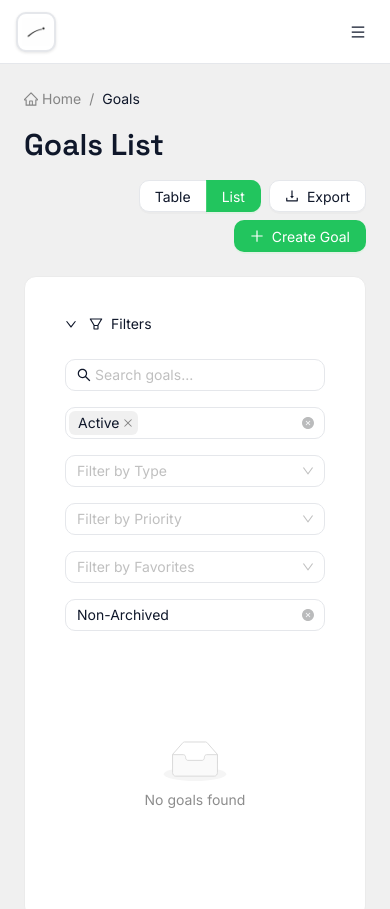
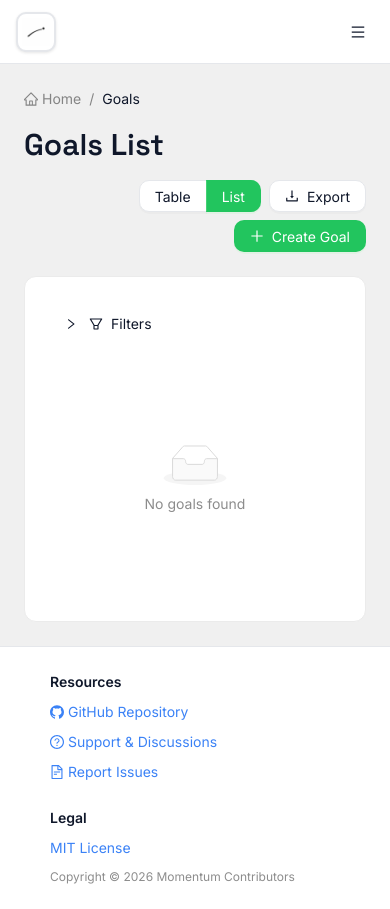
Before and after one commit to williamquintas/momentum, a React (Vite) app: page /goals in a window 390 px wide. Shown: the top 909 px of the page. Built offline with nearby package versions, Linux system fonts and the light colour scheme.

Commit message:
fix: control filters expanded state for responsive behavior on GoalsPage

```diff
--- a/src/pages/GoalsPage.tsx
+++ b/src/pages/GoalsPage.tsx
@@ -13,10 +13,10 @@
  * - Empty and loading states
  */
 
-import React, { useMemo, useState } from 'react';
+import React, { useEffect, useMemo, useState } from 'react';
 
 import { DownloadOutlined, FilterOutlined, PlusOutlined, SearchOutlined } from '@ant-design/icons';
-import { Button, Card, Col, Collapse, Input, Row, Select, Space, Typography, message } from 'antd';
+import { Button, Card, Col, Collapse, Grid, Input, Row, Select, Space, Typography, message } from 'antd';
 import { useTranslation } from 'react-i18next';
 import { useNavigate } from 'react-router-dom';
 
@@ -44,6 +44,7 @@ export const GoalsPage: React.FC = () => {
   const { t } = useTranslation();
   const navigate = useNavigate();
   const { viewMode, setViewMode } = useViewMode();
+  const isDesktop = Grid.useBreakpoint().lg;
 
   // Set page title and meta tags
   usePageTitle(t('goals.title'));
@@ -66,6 +67,14 @@ export const GoalsPage: React.FC = () => {
   const [searchQuery, setSearchQuery] = useState<string>('');
   const [favoriteFilter, setFavoriteFilter] = useState<boolean | undefined>(undefined);
   const [archivedFilter, setArchivedFilter] = useState<boolean | undefined>(false);
+
+  // Filters expanded state - controlled for responsive behavior
+  const [filtersExpanded, setFiltersExpanded] = useState<string[]>([]);
+
+  // Set filters expanded on desktop, collapsed on mobile
+  useEffect(() => {
+    setFiltersExpanded(isDesktop ? ['filters'] : []);
+  }, [isDesktop]);
 
   // Create goal modal state
   const [isCreateModalOpen, setIsCreateModalOpen] = useState(false);
@@ -206,7 +215,8 @@ export const GoalsPage: React.FC = () => {
           {/* Filters - Collapsible on mobile */}
           <Collapse
             ghost
-            defaultActiveKey={['filters']}
+            activeKey={filtersExpanded}
+            onChange={(keys) => setFiltersExpanded(keys as string[])}
             items={[
               {
                 key: 'filters',
```
